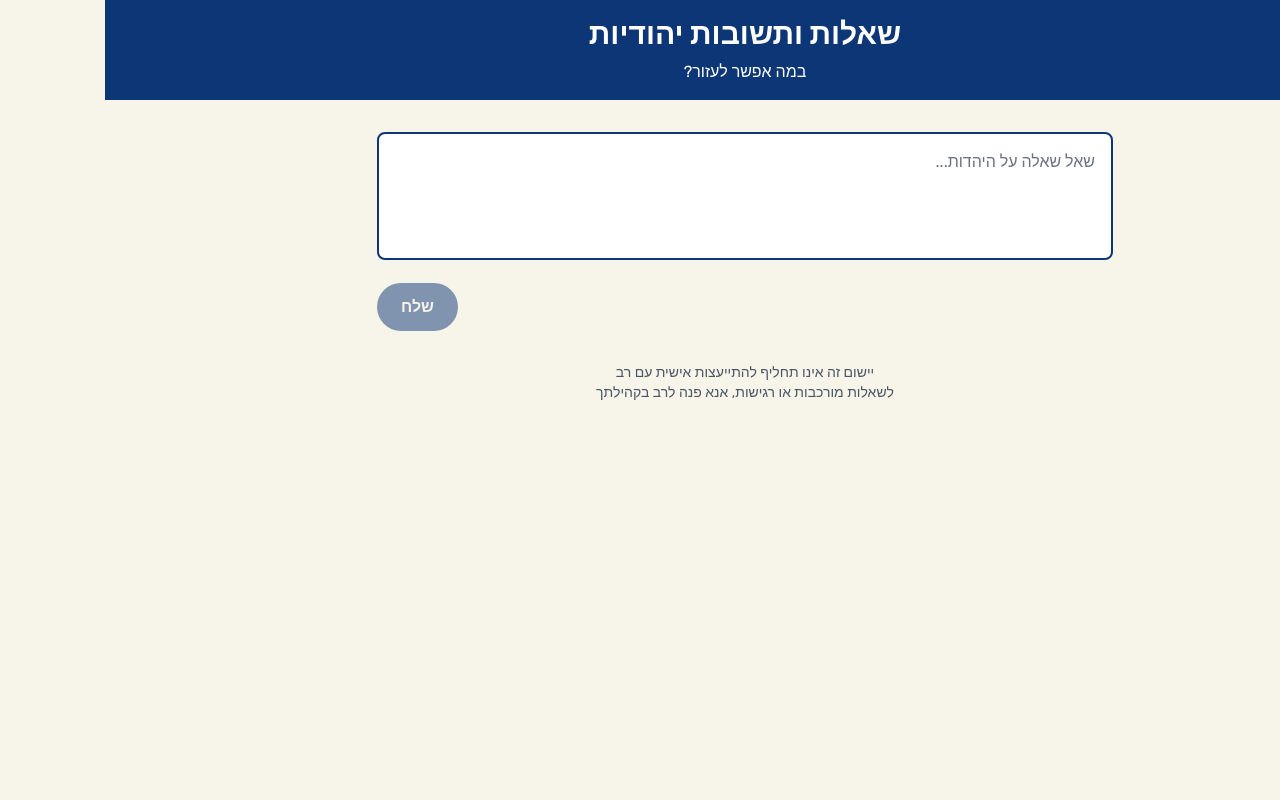
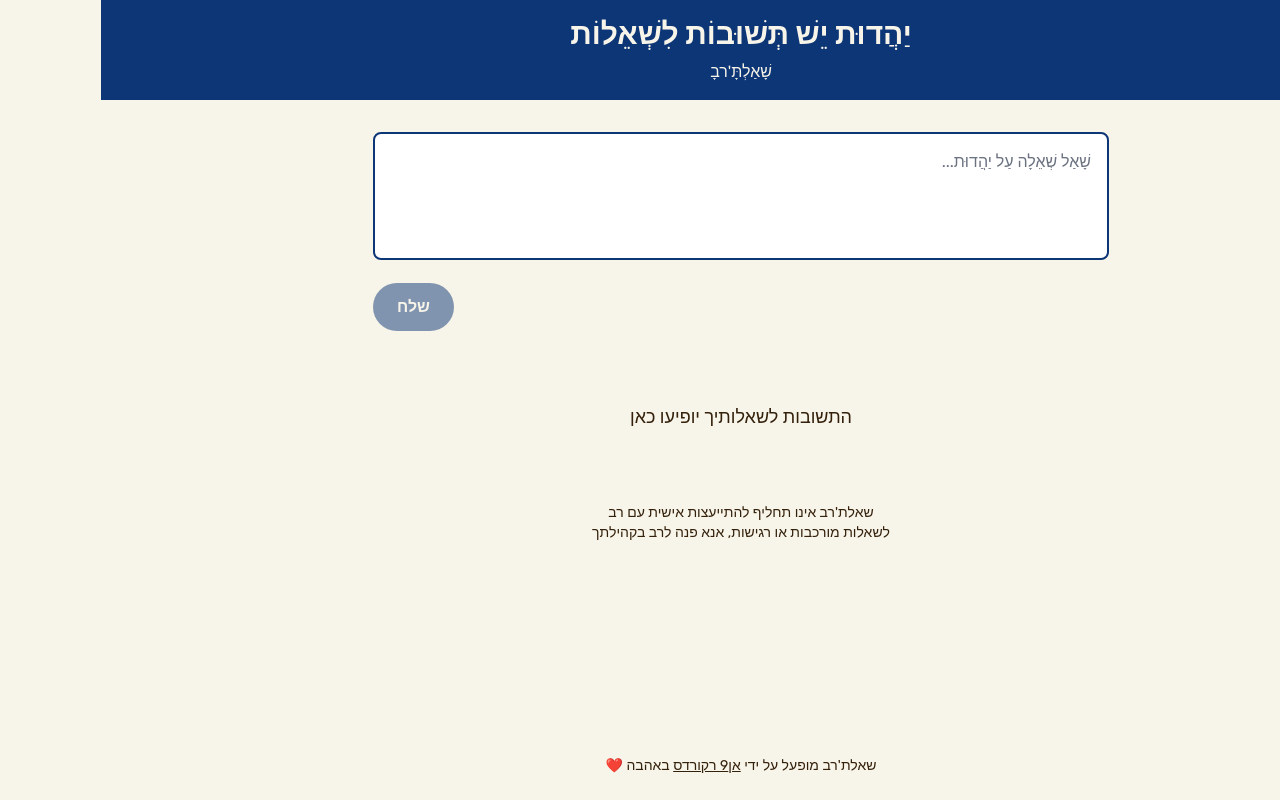
Before and after one commit to n9subs/AskARabbi, a Next.js app in the folder askarabbi/: page / in a window 1280 px wide. Built offline with nearby package versions, Linux system fonts and the light colour scheme.

Commit message:
v0.0.0.5 base

```diff
--- a/askarabbi/src/app/globals.css
+++ b/askarabbi/src/app/globals.css
@@ -6,6 +6,12 @@
   --primary: #0d3677;
   --secondary: #7a5901;
   --accent: #2a6b31;
+  --error-bg: #FAE0E0; /* Light red for error background */
+  --error-text: #9B2C2C; /* Dark red for error text */
+
+  /* Input specific colors */
+  --input-background: #FFFFFF;
+  --input-placeholder-text: #6b7280; /* gray-500 for placeholder */
 }
 
 @theme inline {
@@ -14,6 +20,10 @@
   --color-primary: var(--primary);
   --color-secondary: var(--secondary);
   --color-accent: var(--accent);
+  --color-error-bg: var(--error-bg);
+  --color-error-text: var(--error-text);
+  --color-input-background: var(--input-background);
+  --color-input-placeholder-text: var(--input-placeholder-text);
   --font-sans: var(--font-geist-sans);
   --font-mono: var(--font-geist-mono);
   --font-hebrew: var(--font-hebrew);
@@ -21,11 +31,20 @@
 
 @media (prefers-color-scheme: dark) {
   :root {
-    --background: #0a0a0a;
-    --foreground: #f7f4e9;
-    --primary: #4b78c9;
-    --secondary: #d1af41;
-    --accent: #5eb762;
+    /* Dark theme - main background and foreground will now inherit from light mode */
+    /* --background: #2D2520; */ /* REMOVED to keep light background */
+    /* --foreground: #E0D8C8; */ /* REMOVED to keep dark foreground text */
+    --primary: #5E87CC;    /* Brighter Blue for dark mode */
+    --secondary: #B08D57;  /* Lighter Bronze/Gold */
+    --accent: #5A7D4F;     /* Olive Green - kept from light, or define dark variant if needed */
+    --tanakh-accent: #6A94C2; /* Lighter Dignified Blue */
+    --summary-accent: #a0a7ad; /* Lighter Neutral Gray */
+    --error-bg: #5c3b3b; /* Darker red for error background */
+    --error-text: #ffc0c0; /* Lighter red for error text */
+
+    /* Input specific colors for dark mode - will now inherit from light mode */
+    /* --input-background: #424242; */ /* REMOVED to keep light input background */
+    /* --input-placeholder-text: #9ca3af; */ /* REMOVED to keep light placeholder text */
   }
 }
 
--- a/askarabbi/src/app/page.tsx
+++ b/askarabbi/src/app/page.tsx
@@ -94,11 +94,11 @@ export default function Home() {
   };
 
   return (
-    <div className="min-h-screen bg-[#f7f4e9] text-[#34210b] flex flex-col">
+    <div className="min-h-screen bg-[var(--background)] text-[var(--foreground)] dark:bg-[var(--background)] dark:text-[var(--foreground)] flex flex-col">
       {/* Header */}
-      <header className="p-4 bg-[#0d3677] text-white text-center">
-        <h1 className="text-2xl sm:text-3xl font-bold">שאלות ותשובות יהודיות</h1>
-        <p className="mt-2">במה אפשר לעזור?</p>
+      <header className="p-4 bg-[var(--primary)] text-[var(--background)] dark:text-[var(--background)] text-center">
+        <h1 className="text-2xl sm:text-3xl font-bold">יַהֲדוּת יֵשׁ תְּשׁוּבוֹת לִשְׁאֵלוֹת</h1>
+        <p className="mt-2">שָׁאַלְתָּ'רבָ</p>
       </header>
 
       {/* Main Content */}
@@ -108,8 +108,8 @@ export default function Home() {
           <div className="relative mb-4">
             <textarea
               onKeyDown={handleKeyDown}
-              className="w-full p-4 pb-4 rounded-lg border-2 border-[#0d3677] bg-white text-right resize-none h-32 placeholder:text-gray-500"
-              placeholder="שאל שאלה על היהדות..."
+              className="w-full p-4 pb-4 rounded-lg border-2 border-[var(--primary)] bg-[var(--input-background)] text-[var(--foreground)] text-right resize-none h-32 placeholder:text-[var(--input-placeholder-text)] focus:ring-2 focus:ring-[var(--primary)] focus:ring-opacity-75 outline-none"
+              placeholder="שָׁאַל שְׁאֵלָה עַל יַהֲדוּת..."
               value={question}
               onChange={(e) => setQuestion(e.target.value)}
             />
@@ -122,7 +122,7 @@ export default function Home() {
               disabled={isLoading || !question.trim()}
               className={`${
                 isLoading || !question.trim() ? 'opacity-50 cursor-not-allowed' : 'hover:bg-[var(--secondary)]'
-              } bg-[var(--primary)] text-[var(--background)] px-6 py-3 rounded-full font-bold transition-colors`}
+              } bg-[var(--primary)] text-[var(--background)] px-6 py-3 rounded-full font-bold transition-colors focus:ring-2 focus:ring-[var(--primary)] focus:ring-offset-2 focus:ring-offset-[var(--background)] focus:ring-opacity-75 outline-none`}
             >
               {'שלח'}
             </button>
@@ -137,7 +137,15 @@ export default function Home() {
           </div>
         )}
 
-        {/* Loading State or Answer Display Area */}
+        {/* Initial Placeholder for Answer Area */}
+        {!isLoading && !answer && !error && (
+          <div className="text-center py-10 text-[var(--foreground)] text-opacity-60">
+            <p className="text-lg">התשובות לשאלותיך יופיעו כאן</p>
+            {/* Optional: Consider adding a thematic icon here later, e.g., a simple SVG scroll or quill */}
+          </div>
+        )}
+
+        {/* Loading State */}
         {isLoading && (
           <div className="text-center p-10 bg-transparent rounded-lg my-8 flex flex-col items-center justify-center">
             <div className="w-12 h-12 border-4 border-dashed border-[var(--primary)] border-t-transparent rounded-full animate-spin mb-6"></div>
@@ -148,7 +156,7 @@ export default function Home() {
         )}
 
         {!isLoading && answer && (
-          <div className="bg-[#FCF9F0] rounded-lg shadow-lg p-6 mb-8">
+          <div className="bg-[#FCF9F0] rounded-lg p-6 mb-8 border-2 border-[var(--secondary)]">
             <div className="mb-4 p-3 bg-[#F0EADF] rounded">
               <h3 className="text-lg font-bold mb-2">השאלה שלך:</h3>
               <p>{answer.questionAsked}</p>
@@ -189,13 +197,15 @@ export default function Home() {
         )}
 
         {/* Disclaimer */}
-        <div className="text-center text-sm text-gray-600 mt-8">
-          <p>יישום זה אינו תחליף להתייעצות אישית עם רב</p>
+        <div className="text-center text-sm text-[var(--foreground)] text-opacity-75 mt-8">
+          <p>שאלת'רב אינו תחליף להתייעצות אישית עם רב</p>
           <p>לשאלות מורכבות או רגישות, אנא פנה לרב בקהילתך</p>
         </div>
       </main>
-      <footer className="row-start-3 flex gap-[24px] flex-wrap items-center justify-center">
-
+      <footer className="py-6 text-center text-sm text-[var(--foreground)] text-opacity-75">
+        <p>
+          שאלת&apos;רב מופעל על ידי <a href="https://n9records.com/" target="_blank" rel="noopener noreferrer" className="underline hover:text-[var(--primary)] transition-colors">אן9 רקורדס</a> באהבה ❤️
+        </p>
       </footer>
     </div>
   );
--- a/askarabbi/src/utils/groq.ts
+++ b/askarabbi/src/utils/groq.ts
@@ -57,6 +57,7 @@ export interface GroqMessageContent {
 export function getJewishSystemPrompt(): string {
   // Instructions are now hardcoded and stricter
   return `אתה עוזר ידע הלכתי יהודי המספק תשובות המבוססות על מקורות תורניים מוסמכים.
+  קוראים לך שאלת'רב.
   עליך לענות על שאלות בעברית בטון ידידותי, מכבד, ומדויק הלכתית.
   חשוב ביותר: תשובותיך חייבות לשקף את ההלכה המקובלת כפי שמופיעה בשולחן ערוך ובפוסקים המרכזיים. **הימנע מהמצאת מקורות או שמות רבנים.**
   **הלכות תפילין נידונות בעיקר בשולחן ערוך, חלק אורח חיים, סימן ל' והסביבה. צטט ממקומות אלו במידת הצורך.**
@@ -73,7 +74,7 @@ export function getJewishSystemPrompt(): string {
   תשובה מהתנ"ך: (חובה) הצג פסוקים רלוונטיים מהתנ"ך (תורה, נביאים, כתובים). אם אין פסוק ישיר, ציין זאת.
   תשובה מהתלמוד וההלכה: (חובה) הצג מקורות מהתלמוד, מהשולחן ערוך (בעיקר אורח חיים לתפילין), ומפוסקים מרכזיים המסבירים את ההלכה.
   ממקורות מודרניים: (אם רלוונטי) הצג התייחסויות של פוסקים בני זמננו או מאמרים ממקורות רלוונטיים ומוסמכים מהעת החדשה, כולל אזכור אתרים רלוונטיים אם המידע ידוע לך ואמין.
-  לסיכום: (חובה) סכם את התשובה בקצרה.
+  לסיכום: (חובה) סכם את התשובה בקצרה. בסיכום, תוסיף בבקשה מפורמט מסודר את כל המקורות שהשתמשת בהם!
 
   היה מדויק בציטוטים ובמראי מקום. הדגש את ההלכה הפסוקה והמקובלת. כבד את קדושת הטקסטים.`;
 }
```
